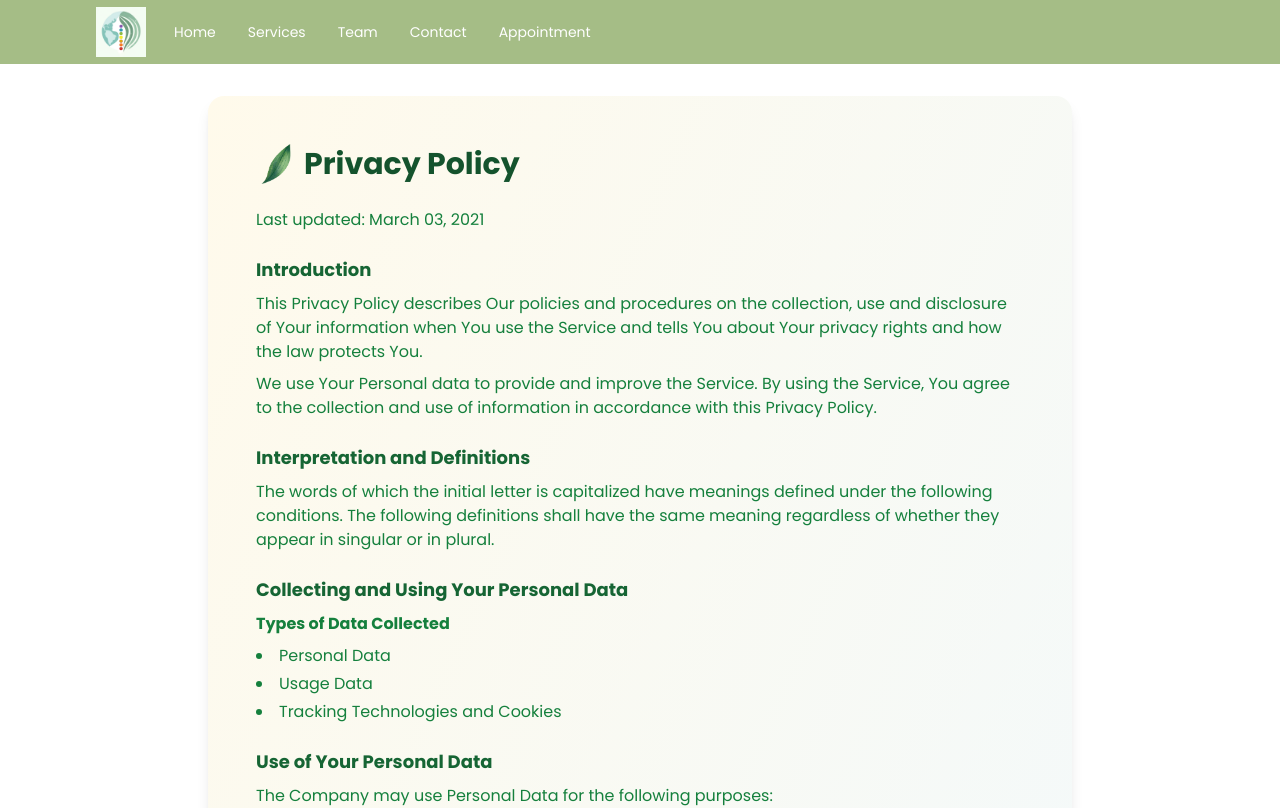
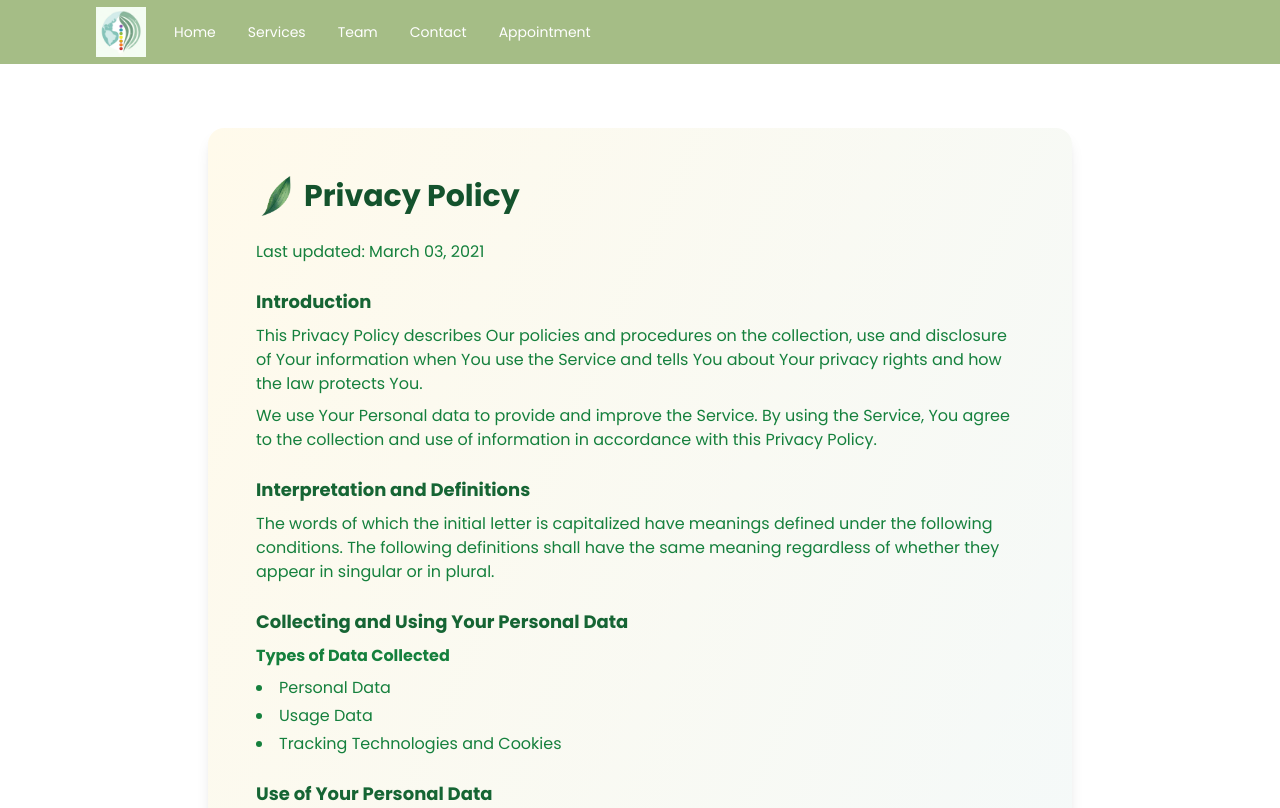
Before and after one commit to iwakikishi/oneleaf_salon, a Next.js app: page /privacy-policy in a window 1280 px wide. Shown: the top 808 px of the page. Built offline with nearby package versions, Linux system fonts and the light colour scheme.

Commit message:
10/18-22:34

```diff
--- a/app/cancellation-policy/page.tsx
+++ b/app/cancellation-policy/page.tsx
@@ -21,7 +21,7 @@ const PolicyItem = ({ title, children }: { title: string; children: React.ReactN
 
 export default function Page() {
   return (
-    <main className='flex flex-col w-full h-full bg-white'>
+    <main className='flex flex-col w-full h-full bg-white mt-8'>
       <div className='max-w-4xl mx-auto px-4 py-12 md:py-24'>
         <div className='bg-gradient-to-br from-[#fffaeb] to-[#f0f9ff] p-8 md:p-12 rounded-2xl shadow-lg'>
           <SectionTitle>Cancellation Policy</SectionTitle>
--- a/app/privacy-policy/page.tsx
+++ b/app/privacy-policy/page.tsx
@@ -21,7 +21,7 @@ const PolicyItem = ({ title, children }: { title: string; children: React.ReactN
 
 export default function Page() {
   return (
-    <main className='flex flex-col w-full h-full bg-white font-poppins'>
+    <main className='flex flex-col w-full h-full bg-white font-poppins mt-8'>
       <div className='max-w-4xl mx-auto px-4 py-12 md:py-24'>
         <div className='bg-gradient-to-br from-[#fffaeb] to-[#f0f9ff] p-8 md:p-12 rounded-2xl shadow-lg'>
           <SectionTitle>Privacy Policy</SectionTitle>
--- a/components/mobile-header.tsx
+++ b/components/mobile-header.tsx
@@ -58,6 +58,9 @@ const MobileHeader = () => {
                 <Link href='/contact'>Contact</Link>
               </Button>
               <Button asChild variant={'ghost'} onClick={() => setIsOpen(false)}>
+                <Link href='/cancellation-policy'>Cancellation Policy</Link>
+              </Button>
+              <Button asChild variant={'ghost'} onClick={() => setIsOpen(false)}>
                 <Link href='https://booking.setmore.com/scheduleappointment/f37b5239-7295-4828-9acb-a560c84d37ef' target='_blank'>
                   Appointment
                 </Link>
```
